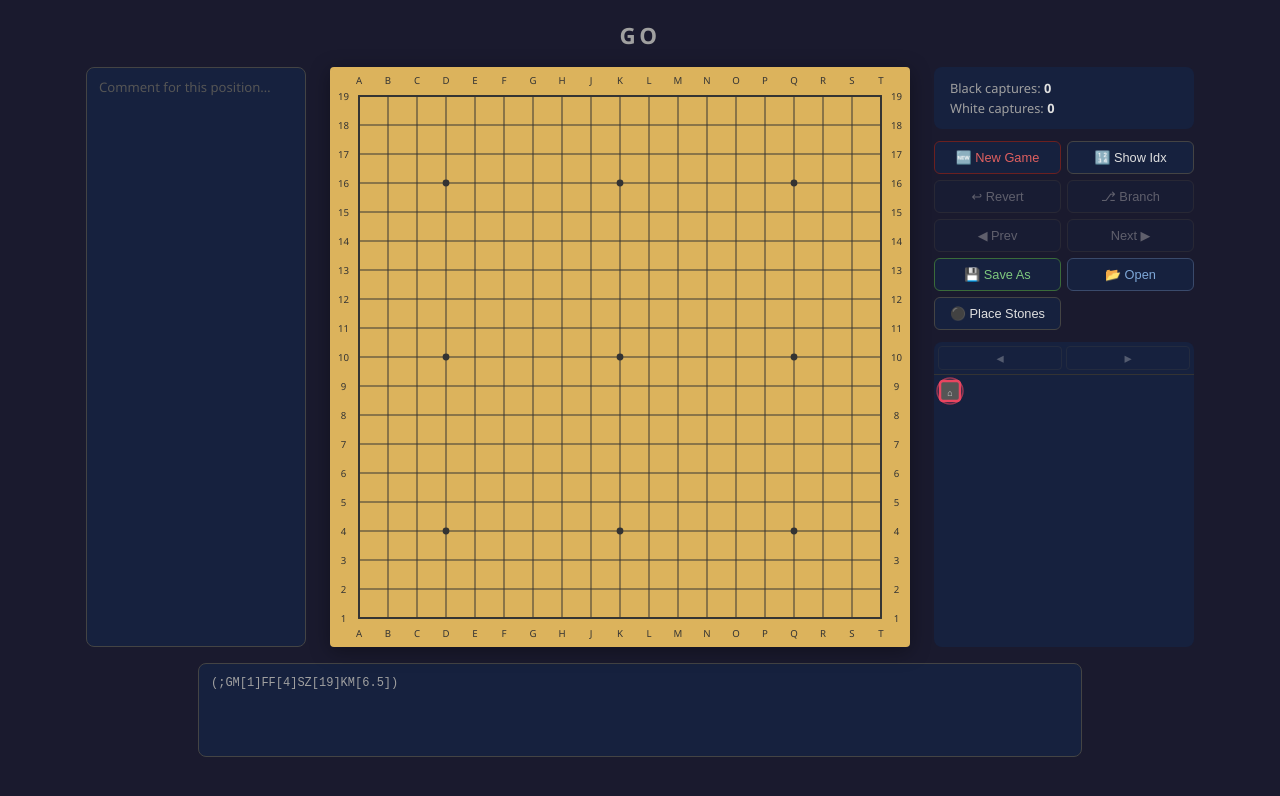
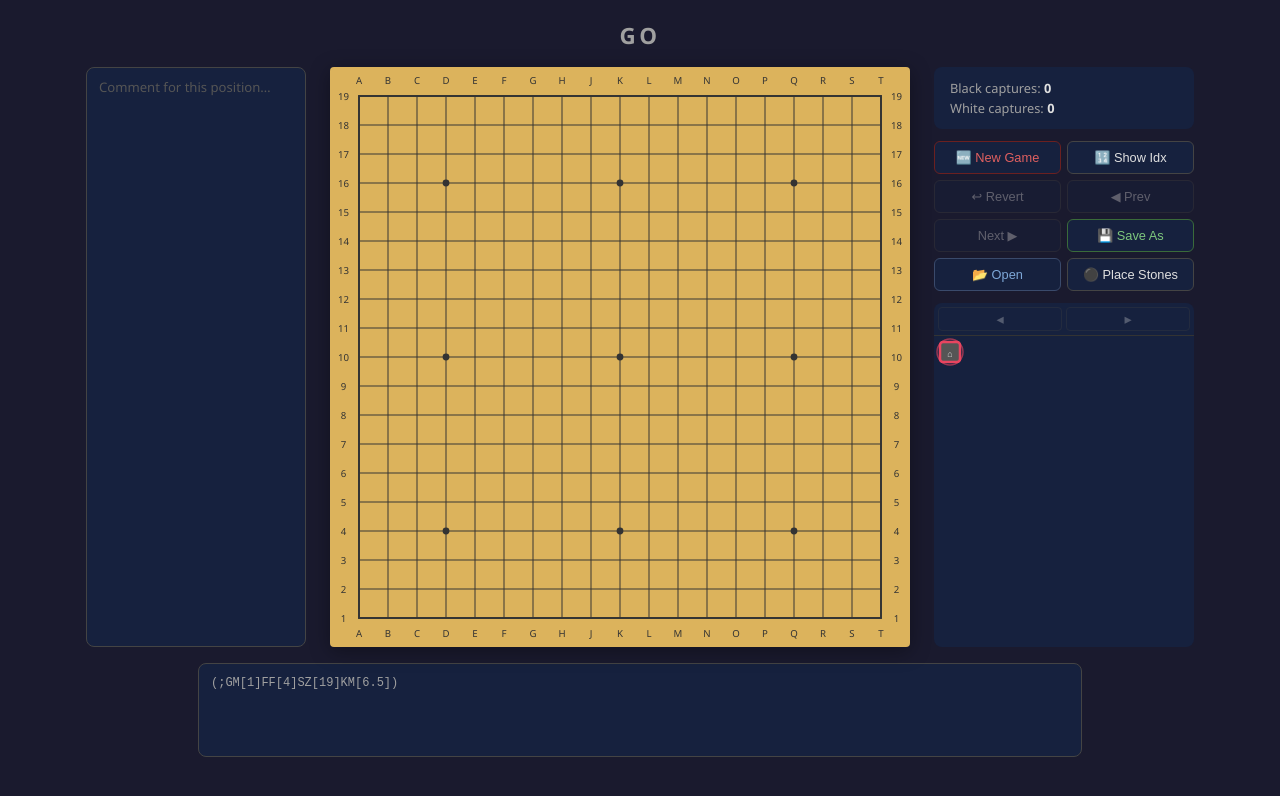
Before and after one commit to zijianz/GoVine, a React (Vite) app: page / in a window 1280 px wide. Shown: the top 796 px of the page. Built offline with nearby package versions, Linux system fonts and the light colour scheme.

Commit message:
allow to create branches at any point

```diff
--- a/src/App.tsx
+++ b/src/App.tsx
@@ -1,6 +1,6 @@
 import { useCallback, useMemo } from 'react';
 import { useGame } from './hooks/useGame';
-import { isAtLeafNode, canRevert, canNavigateBackward, canNavigateForward } from './state/gameReducer';
+import { canRevert, canNavigateBackward, canNavigateForward } from './state/gameReducer';
 import { generateSGF } from './core/sgf';
 import Board from './components/Board';
 import Controls from './components/Controls';
@@ -13,7 +13,6 @@ export default function App() {
     state,
     placeStone,
     revert,
-    branch,
     navigateTo,
     navigateBackward,
     navigateForward,
@@ -44,7 +43,6 @@ export default function App() {
     [setError]
   );
 
-  const isAtLeaf = isAtLeafNode(state);
   const canRevertNow = canRevert(state);
   const comment = state.nodeComments.get(state.currentNodeId) ?? '';
 
@@ -85,15 +83,12 @@ export default function App() {
             capturedByWhite={state.capturedByWhite}
             showMoveNumbers={state.showMoveNumbers}
             canRevert={canRevertNow}
-            canBranch={canRevertNow}
             canNavigateBackward={canNavigateBackward(state)}
             canNavigateForward={canNavigateForward(state)}
-            isAtLeaf={isAtLeaf}
             moveCount={state.moveHistory.length}
             setupMode={state.setupMode}
             setupColor={state.setupColor}
             onRevert={revert}
-            onBranch={branch}
             onNavigateBackward={navigateBackward}
             onNavigateForward={navigateForward}
             onToggleMoveNumbers={toggleMoveNumbers}
--- a/src/components/Controls.tsx
+++ b/src/components/Controls.tsx
@@ -8,15 +8,12 @@ interface ControlsProps {
   capturedByWhite: number;
   showMoveNumbers: boolean;
   canRevert: boolean;
-  canBranch: boolean;
   canNavigateBackward: boolean;
   canNavigateForward: boolean;
   moveCount: number;
-  isAtLeaf: boolean;
   setupMode: boolean;
   setupColor: 'black' | 'white';
   onRevert: () => void;
-  onBranch: () => void;
   onNavigateBackward: () => void;
   onNavigateForward: () => void;
   onToggleMoveNumbers: () => void;
@@ -34,15 +31,12 @@ export default function Controls({
   capturedByWhite,
   showMoveNumbers,
   canRevert,
-  canBranch,
   canNavigateBackward,
   canNavigateForward,
   moveCount,
-  isAtLeaf,
   setupMode,
   setupColor,
   onRevert,
-  onBranch,
   onNavigateBackward,
   onNavigateForward,
   onToggleMoveNumbers,
@@ -131,18 +125,8 @@ export default function Controls({
   const revertTitle = !canRevert
     ? moveCount === 0
       ? 'No moves to revert'
-      : !isAtLeaf
-        ? 'Can only revert the last move'
-        : ''
+      : 'Can only revert the last move'
     : 'Undo the last move';
-
-  const branchTitle = !canBranch
-    ? moveCount === 0
-      ? 'No moves to branch from'
-      : !isAtLeaf
-        ? 'Can only branch from the last move'
-        : ''
-    : 'Create a branch from the previous move';
 
   return (
     <div className="controls">
@@ -178,15 +162,6 @@ export default function Controls({
           title={revertTitle}
         >
           ↩ Revert
-        </button>
-
-        <button
-          className="btn"
-          disabled={!canBranch}
-          onClick={onBranch}
-          title={branchTitle}
-        >
-          ⎇ Branch
         </button>
 
         <button
--- a/src/core/sgf.ts
+++ b/src/core/sgf.ts
@@ -56,18 +56,7 @@ function generateNode(
         result += `[${toSGFCoord(s.row, s.col)}]`;
       }
     }
-    // If root has >1 child, wrap all in (...) so they are siblings,
-    // not a main-line chain. If exactly 1 child, use inline (standard).
-    if (node.childrenIds.length > 1) {
-      for (const childId of node.childrenIds) {
-        const child = treeNodes.get(childId);
-        if (child) {
-          result += '(' + generateNode(treeNodes, nodeComments, setupStones, child.id) + ')';
-        }
-      }
-    } else {
-      result += generateChildren(treeNodes, nodeComments, setupStones, node);
-    }
+    result += generateChildren(treeNodes, nodeComments, setupStones, node);
     return result;
   }
 
@@ -92,15 +81,19 @@ function generateChildren(
 ): string {
   if (node.childrenIds.length === 0) return '';
 
+  // Single child: emit inline (no wrapping needed)
+  if (node.childrenIds.length === 1) {
+    const child = treeNodes.get(node.childrenIds[0]);
+    return child ? generateNode(treeNodes, nodeComments, setupStones, child.id) : '';
+  }
+
+  // Multiple children: ALL must be wrapped in parentheses.
+  // Otherwise the SGF parser attaches variations to the wrong parent —
+  // e.g. ";B[c];B[d];W[e](;W[f])" makes W[f] a child of W[e],
+  // not a sibling variation under B[d].
   let result = '';
-  // First child: main line (inline, no wrapping parens)
-  const firstChild = treeNodes.get(node.childrenIds[0]);
-  if (firstChild) {
-    result += generateNode(treeNodes, nodeComments, setupStones, firstChild.id);
-  }
-  // Remaining children: branches (each wrapped in parentheses)
-  for (let i = 1; i < node.childrenIds.length; i++) {
-    const child = treeNodes.get(node.childrenIds[i]);
+  for (const childId of node.childrenIds) {
+    const child = treeNodes.get(childId);
     if (child) {
       result += '(' + generateNode(treeNodes, nodeComments, setupStones, child.id) + ')';
     }
--- a/src/core/types.ts
+++ b/src/core/types.ts
@@ -95,7 +95,6 @@ export interface SGFNode {
 export type GameAction =
   | { type: 'PLACE_STONE'; row: number; col: number }
   | { type: 'REVERT' }
-  | { type: 'BRANCH' }
   | { type: 'NAVIGATE_TO'; nodeId: string }
   | { type: 'TOGGLE_MOVE_NUMBERS' }
   | { type: 'LOAD_SGF'; sgfRoot: SGFNode }
--- a/src/hooks/useGame.ts
+++ b/src/hooks/useGame.ts
@@ -12,10 +12,6 @@ export function useGame() {
 
   const revert = useCallback(() => {
     dispatch({ type: 'REVERT' });
-  }, []);
-
-  const branch = useCallback(() => {
-    dispatch({ type: 'BRANCH' });
   }, []);
 
   const navigateTo = useCallback((nodeId: string) => {
@@ -110,7 +106,6 @@ export function useGame() {
     state,
     placeStone,
     revert,
-    branch,
     navigateTo,
     navigateBackward,
     navigateForward,
--- a/src/state/gameReducer.ts
+++ b/src/state/gameReducer.ts
@@ -254,16 +254,6 @@ export function gameReducer(state: GameState, action: GameAction): GameState {
       };
     }
 
-    case 'BRANCH': {
-      const currentNode = state.treeNodes.get(state.currentNodeId);
-      if (!currentNode || !currentNode.parentId) return state;
-
-      const newCurrentNodeId = currentNode.parentId;
-      const derived = deriveStateFromPath(state.treeNodes, newCurrentNodeId, state.setupStones);
-
-      return { ...state, ...derived, error: null, currentNodeId: newCurrentNodeId };
-    }
-
     case 'NAVIGATE_TO': {
       const target = state.treeNodes.get(action.nodeId);
       if (!target) return state;
```
Also changed, not shown: 2 other files (tests, documents, lock files or other folders).
